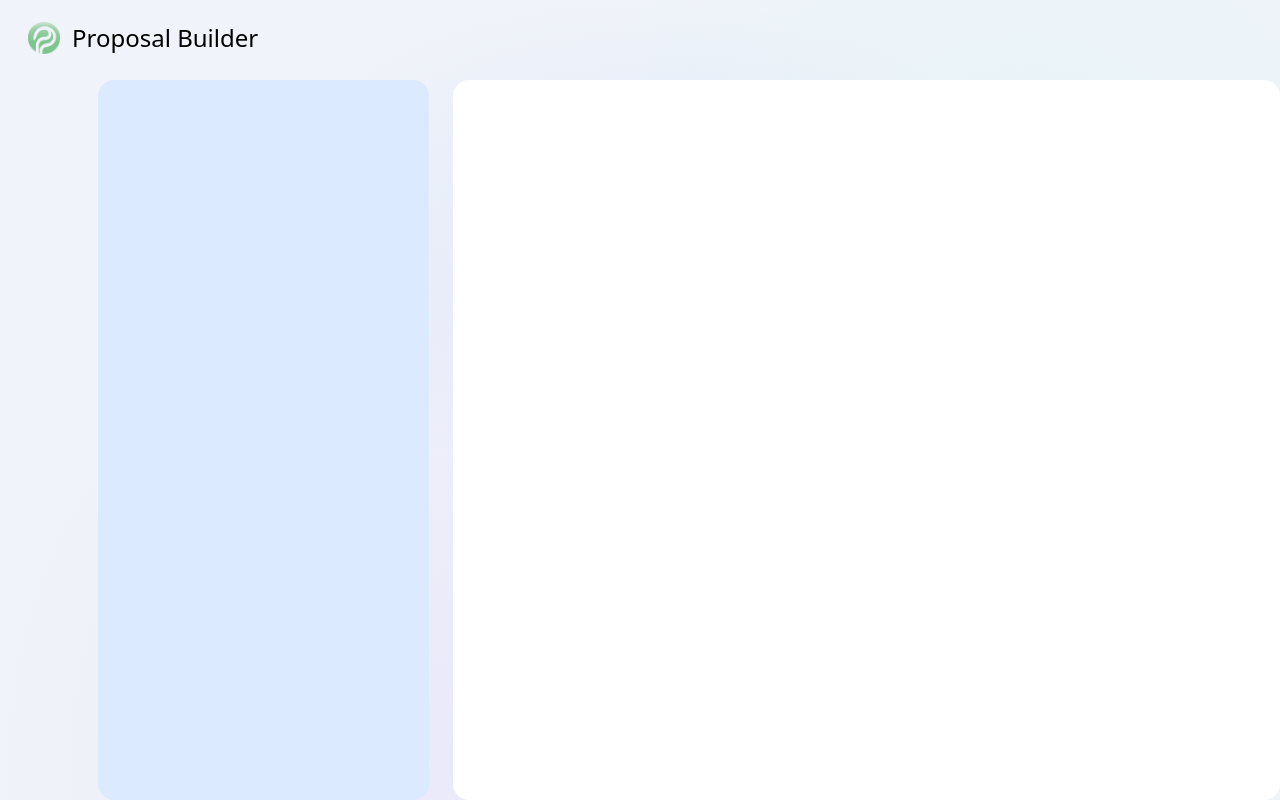
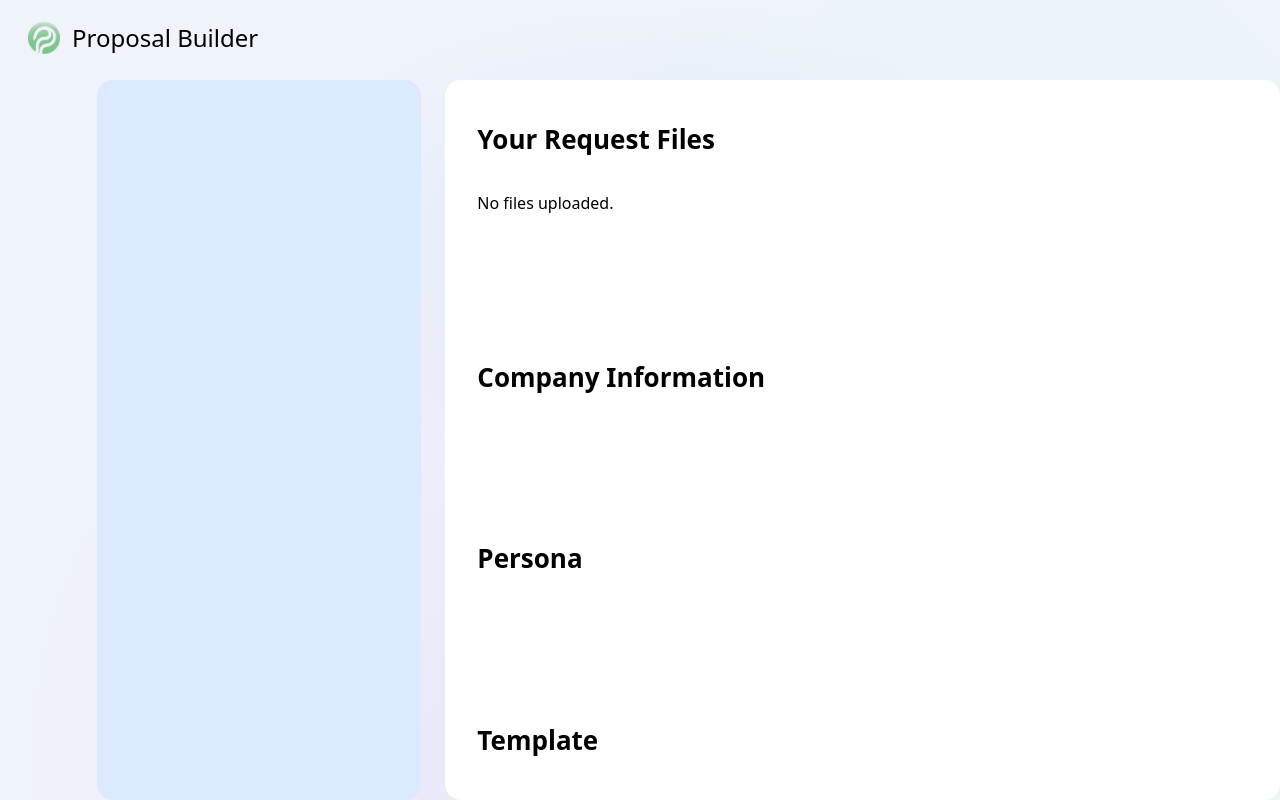
Before and after one commit to JuFranze/ProposalBuilder, a SvelteKit app: page /new in a window 1280 px wide. Built offline with nearby package versions, Linux system fonts and the light colour scheme.

Commit message:
Carry over file functionality

```diff
--- /dev/null
+++ b/src/lib/store/fileStore.js
@@ -0,0 +1,14 @@
+import { writable } from 'svelte/store';
+
+function createFileStore() {
+    const { subscribe, set, update } = writable([]);
+
+    return {
+        subscribe,
+        addFiles: (newFiles) => update(files => [...files, ...newFiles]),
+        clearFiles: () => set([]),
+        removeFile: (fileName) => update(files => files.filter(file => file.name !== fileName))
+    };
+}
+
+export const uploadedFiles = createFileStore();
--- a/src/routes/+page.svelte
+++ b/src/routes/+page.svelte
@@ -47,15 +47,14 @@
 
     initializeMsal(); // Call initialization on component load
 
-    import { createEventDispatcher } from 'svelte';
+    import { goto } from '$app/navigation';
+    import { uploadedFiles } from '$lib/store/fileStore.js';
 
-    export let multiple = false;
-    export let accept = "*";
+    export let multiple = true;
+    export let accept = ".eml,.docx,.ppt,.pdf";
 
     let fileInput;
     let dragOver = false;
-
-    const dispatch = createEventDispatcher();
 
     function handleClick() {
         fileInput.click();
@@ -64,7 +63,7 @@
     function handleFileChange(event) {
         const files = event.target.files;
         if (files && files.length > 0) {
-            dispatch('filesSelected', { files });
+            handleFiles(files);
         }
     }
 
@@ -82,8 +81,17 @@
         dragOver = false;
         const files = event.dataTransfer?.files;
         if (files && files.length > 0) {
-            dispatch('filesSelected', { files });
+            handleFiles(files);
         }
+    }
+
+    function handleFiles(files) {
+        // Convert FileList to Array and add to store
+        const fileArray = Array.from(files);
+        uploadedFiles.addFiles(fileArray);
+
+        // Navigate to /new/
+        goto('/new/');
     }
 </script>
 
--- a/src/routes/new/+page.svelte
+++ b/src/routes/new/+page.svelte
@@ -1,5 +1,33 @@
 <script>
+    import { uploadedFiles } from '$lib/store/fileStore.js';
 
+    let files;
+
+    uploadedFiles.subscribe(value => {
+        files = value;
+    });
+
+    function removeFile(fileName) {
+        uploadedFiles.removeFile(fileName);
+    }
+
+    const fileTypeImages = {
+        '.pdf': 'pdf.png',
+        '.csv': 'csv.png',
+        '.txt': 'txt.png',
+        '.xlsx': 'xlsx.png',
+        '.doc': 'docx.png',
+        '.docx': 'docx.png',
+        '.ppt': 'ppt.png',
+        '.pptx': "pptx.png",
+        '.eml': 'eml.png',
+        default: 'unknown.png'
+    };
+
+    function getFileImage(fileName) {
+        const extension = '.' + fileName.split('.').pop().toLowerCase();
+        return fileTypeImages[extension] || fileTypeImages.default;
+    }
 </script>
 
 <div class="pt-[80px] w-full h-full flex gap-6">
@@ -9,7 +37,34 @@
     <div class="w-[40%] h-full rounded-2xl bg-blue-100">
 
     </div>
-    <div class="w-full h-full rounded-2xl bg-white">
+    <div class="w-full h-full rounded-2xl bg-white py-10 px-8 justify-between flex flex-col">
+        <div class="flex flex-col gap-8">
+            <h1 class="font-semibold text-[26px]">Your Request Files</h1>
+            {#if files && files.length > 0}
+                <ul>
+                    {#each files as file}
+                        <li class="flex items-center gap-4">
+                            <img src='/fileTypes/{getFileImage(file.name)}' alt={file.type} class="w-fit h-16" />
+                            <p class="text-2xl">{file.name}</p>
+                            <!--                        <button on:click={() => removeFile(file.name)}>Remove</button>-->
+                        </li>
+                    {/each}
+                    <div>
 
+                    </div>
+                </ul>
+            {:else}
+                <p>No files uploaded.</p>
+            {/if}
+        </div>
+        <div>
+            <h1 class="font-semibold text-[26px]">Company Information</h1>
+        </div>
+        <div>
+            <h1 class="font-semibold text-[26px]">Persona</h1>
+        </div>
+        <div>
+            <h1 class="font-semibold text-[26px]">Template</h1>
+        </div>
     </div>
 </div>
```
Also changed, not shown: static/fileTypes/unknown.png (added).
